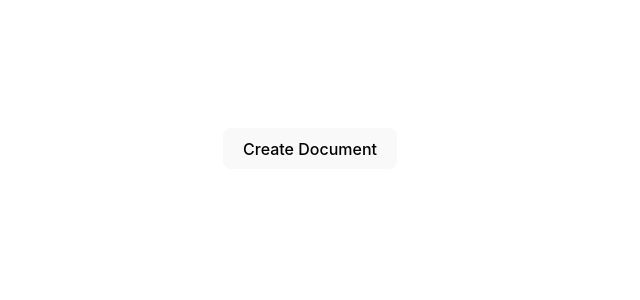
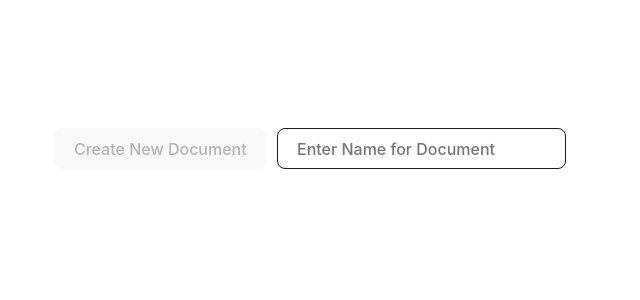
Before and after one commit to ChristopherGarsia/RealTimeDocs, a React (Vite) app in the folder document-dashboard/: page / in a window 1280 px wide. Shown: the top 300 px of the page, without its empty margins (330-970 px from the left). Built offline with nearby package versions, Linux system fonts and the light colour scheme.

Commit message:
[minor] Add Configurable DocId (#4)

```diff
--- a/document-dashboard/src/App.jsx
+++ b/document-dashboard/src/App.jsx
@@ -4,17 +4,19 @@ import DocumentCreator from './DocumentCreator';
 
 const App = () => {
   const [docCreated, setDocCreated] = useState(false)
+  const [docId, setDocId] = useState('')
+  const [userId, setUserId] = useState('user')
 
   return (
     <div className="App">
       {
         docCreated?
         <div className="editor-container">
-          <PlainTextEditor/>
+          <PlainTextEditor docId={docId} userId={userId}/>
         </div>
         :
         <div>
-          <DocumentCreator docCreated={docCreated} setDocCreated={setDocCreated}/>
+          <DocumentCreator userId={userId} docId={docId} setDocId={setDocId} docCreated={docCreated} setDocCreated={setDocCreated}/>
         </div>
       }
     </div>
--- a/document-dashboard/src/DocumentCreator.jsx
+++ b/document-dashboard/src/DocumentCreator.jsx
@@ -1,12 +1,21 @@
-import React, {useState} from 'react'
+import React, { useState } from 'react';
 
 const DocumentCreator = (props) => {
 
-  const createDocument = () => {
+  const createDocument = (props) => {
+    console.log('creating doc for: ' + props.docId + ' ' + props.userId)
     fetch('http://localhost:3000/createDoc', {
       method: 'POST',
+      headers: {
+        'Content-Type': 'application/json',
+      },
+      body: JSON.stringify({
+        username: props.userId,
+        docId: props.docId,
+      }),
     })
-      .catch(error => {
+      .then((response) => response.json())
+      .catch((error) => {
         console.error('Error creating document:', error);
       });
 
@@ -14,8 +23,21 @@ const DocumentCreator = (props) => {
   };
 
   return (
-    <button onClick={createDocument}>Create Document</button>
+    <div>
+      <button
+        onClick={() => createDocument(props)}
+        disabled={!props.docId}
+      >
+        Create New Document
+      </button>
+      <input
+        type="text"
+        placeholder="Enter Name for Document"
+        value={props.docId}
+        onChange={(e) => props.setDocId(e.target.value)}
+      />
+    </div>
   );
-}
+};
 
-export default DocumentCreator
+export default DocumentCreator;
--- a/document-dashboard/src/PlaintextEditor.jsx
+++ b/document-dashboard/src/PlaintextEditor.jsx
@@ -3,7 +3,7 @@ import ReconnectingWebSocket from 'reconnecting-websocket';
 import ShareDB from 'sharedb/lib/client';
 import StringBinding from 'sharedb-string-binding';
 
-const PlainTextEditor = () => {
+const PlainTextEditor = (props) => {
   const [currDoc, setCurrDoc] = useState(null);
   const textareaRef = useRef(null);
 
@@ -16,7 +16,7 @@ const PlainTextEditor = () => {
     const element = textareaRef.current;
 
     var connection = new ShareDB.Connection(socket)
-    const doc = connection.get('documents', 'docId')
+    const doc = connection.get(props.userId, props.docId)
     setCurrDoc(doc)
 
     doc.subscribe((error) => {
--- a/document-dashboard/src/index.css
+++ b/document-dashboard/src/index.css
@@ -69,3 +69,26 @@ button:focus-visible {
 editor-container {
   width: 10%;
 }
+
+input {
+  border-radius: 8px;
+  border: 1px solid #1a1a1a;
+  padding: 0.6em 1.2em;
+  font-size: 1em;
+  font-weight: 500;
+  font-family: inherit;
+  background-color: #fff;
+  color: #1a1a1a;
+  transition: border-color 0.25s, background-color 0.25s;
+  margin-left: 10px; /* Space between input and button */
+}
+
+input:hover {
+  border-color: #646cff;
+}
+
+input:focus,
+input:focus-visible {
+  outline: 4px auto -webkit-focus-ring-color;
+  background-color: #f3f3f3;
+}
```
Also changed, not shown: 2 other files (tests, documents, lock files or other folders).
